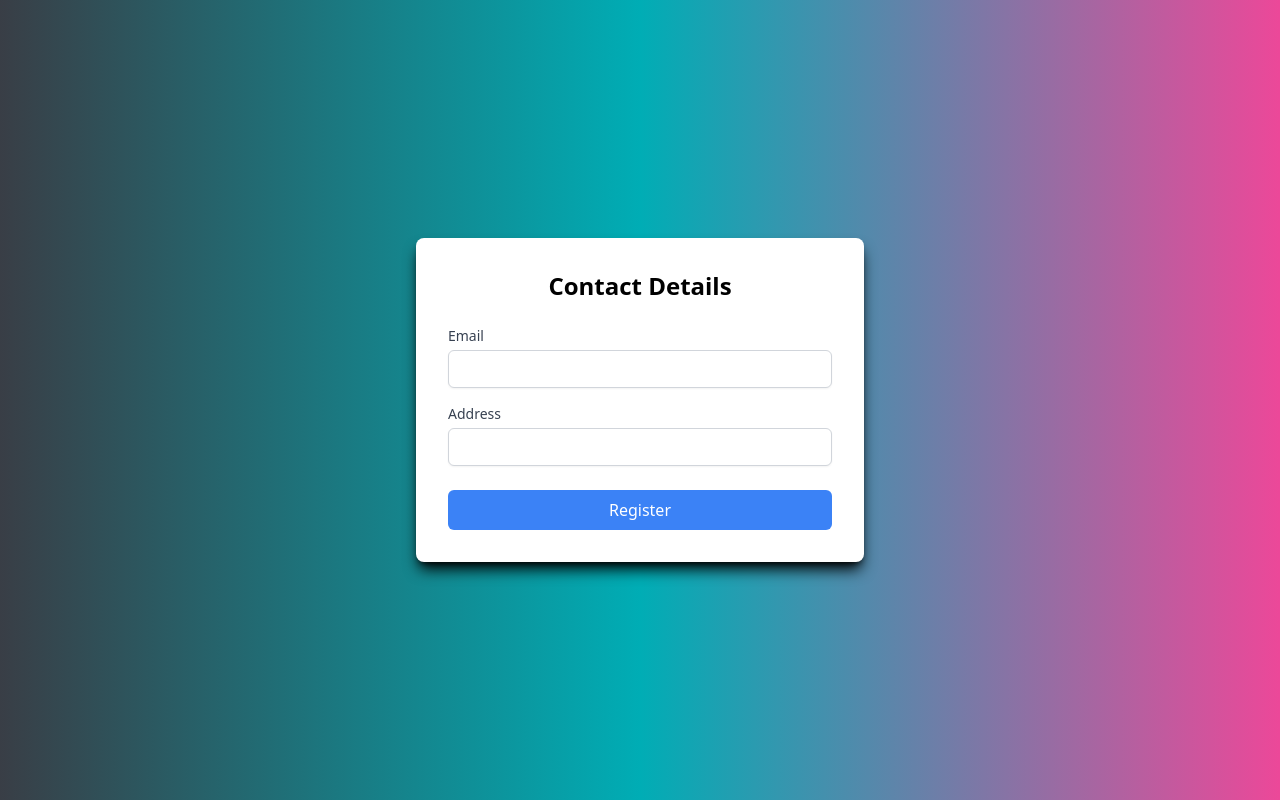
After one commit to shrek-28/scc-2, a Flask app: page /address_redirect/4 in a window 1280 px wide. The commit adds this page. Run offline with Flask 3, Linux system fonts and the light colour scheme; data comes from the database, SQL or seed files in the repository; style sheets or scripts are compiled from the project's sources.

Commit message:
Address Redirect
fuck you instance\site.db

```diff
--- a/app/csv_files/app.csv
+++ b/app/csv_files/app.csv
@@ -1,4 +1,3 @@
 id,item,amount,hospital_username,status,urgency,timestamp
-1,Paracetamol,100.0,new_hospital,received,False,2024-07-04T16:49:20.478225
-2,Dolo,1000.0,new_hospital,received,True,2024-07-04T16:58:14.316653
-3,Dolo,100000.0,new_hospital,received,False,2024-07-04T17:06:42.299483
+1,Paracetamol,12.0,new_hospital,received,True,2024-07-04T18:43:21.737843
+2,Dolo,20.0,new_hospital,received,False,2024-07-04T19:10:48.889490
--- a/app/forms.py
+++ b/app/forms.py
@@ -8,13 +8,17 @@ class RegistrationForm(FlaskForm):
     password = PasswordField('Password', validators=[DataRequired()])
     user_type = SelectField('Type of Service', choices=[('hospital', 'Hospital'), ('vendor', 'Vendor'), ('delivery', 'Delivery')])
     submit = SubmitField('Register')
-    #email = EmailField('Email address', validators=[DataRequired(), Email()])
     phone_no = StringField('Phone Number', validators=[DataRequired(), Length(max=10)])
 
     def validate_username(self, username):
         user = User.query.filter_by(username=username.data).first()
         if user:
             raise ValidationError('That username is taken. Please choose a different one.')
+
+class AddressEmailForm(FlaskForm):
+    email = EmailField('Email', validators=[DataRequired(), Email()])
+    address = StringField('Address', validators= [DataRequired(),Length(max = 80)])
+    submit = SubmitField('Register')
 
 class LoginForm(FlaskForm):
     username = StringField('Username', validators=[DataRequired()])
--- a/app/models.py
+++ b/app/models.py
@@ -43,6 +43,7 @@ class User(db.Model, UserMixin):
     user_type = db.Column(db.String(50), nullable=False)
     email = db.Column(db.String(50),nullable = True)
     phone_no = db.Column(db.String(10),nullable = True)
+    address = db.Column(db.String(80),nullable = True)
 
     def __repr__(self):
         return f"User('{self.username}', '{self.user_type}')"
--- a/app/routes.py
+++ b/app/routes.py
@@ -2,11 +2,10 @@ from flask import Blueprint, render_template, url_for, flash, redirect, request
 from flask_login import login_user, current_user, logout_user, login_required
 from app import db, bcrypt
 from app.models import User, Order
-from app.forms import RegistrationForm, LoginForm, OrderForm
+from app.forms import RegistrationForm, LoginForm, OrderForm, AddressEmailForm
 from sqlalchemy import or_
 
 bp = Blueprint('routes', __name__)
-
 @bp.route("/")
 @bp.route("/home")
 def home():
@@ -20,13 +19,34 @@ def register():
     if form.validate_on_submit():
         hashed_password = bcrypt.generate_password_hash(form.password.data).decode('utf-8')
         user = User(username=form.username.data, password_hash=hashed_password, user_type=form.user_type.data, phone_no = form.phone_no.data)
+        global temp_user_id
+
         db.session.add(user)
+        temp_user_id = user.id
+        db.session.commit()
+        if user.user_type != 'delivery':
+            return redirect(url_for('routes.address_redirect', user_id = user.id))
+        flash('Your account has been created! You are now able to log in', 'success')
+        return redirect(url_for('routes.login'))
+    else:
+        print(form.errors)
+    return render_template('register.html', title='Register', form=form)
+
+@bp.route("/address_redirect/<int:user_id>", methods=['GET', 'POST'])
+def address_redirect(user_id):
+    form = AddressEmailForm()
+    user = User.query.get(user_id)
+    if not user:
+        redirect(url_for('routes.register'))
+    if form.validate_on_submit():
+        user.email = form.email.data
+        user.address = form.address.data
         db.session.commit()
         flash('Your account has been created! You are now able to log in', 'success')
         return redirect(url_for('routes.login'))
     else:
         print(form.errors)
-    return render_template('register.html', title='Register', form=form)
+    return render_template('address_redirect.html', form=form, user_id = user_id)
 
 @bp.route("/login", methods=['GET', 'POST'])
 def login():
--- /dev/null
+++ b/app/templates/address_redirect.html
@@ -0,0 +1,25 @@
+{% extends "base.html" %}
+{% block title %}Details{% endblock %}
+{% block content %}
+<div class="bg-cover bg-center h-screen bg-gradient-to-r from-[#393E46] via-[#00ADB5] to-pink-500 flex items-center justify-center">
+<div class="w-full max-w-md">
+    <div class="bg-white shadow-lg rounded-lg p-8 shadow-black">
+        <h2 class="text-2xl font-bold text-center mb-6">Contact Details</h2>
+        <form method="POST" action="{{ url_for('routes.address_redirect', user_id=user_id) }}">
+            {{ form.hidden_tag() }}
+            <div class="mb-4">
+                {{ form.email.label(class="block text-sm font-medium text-gray-700") }}
+                {{ form.email(class="mt-1 block w-full px-3 py-2 border border-gray-300 rounded-md shadow-sm focus:outline-none focus:ring-indigo-500 focus:border-indigo-500 sm:text-sm") }}
+            </div>
+            <div class="mb-4">
+                {{ form.address.label(class="block text-sm font-medium text-gray-700") }}
+                {{ form.address(class="mt-1 block w-full px-3 py-2 border border-gray-300 rounded-md shadow-sm focus:outline-none focus:ring-[#00ADB5] focus:border[#00ADB5] sm:text-sm") }}
+            </div>
+            <div class="mt-6">
+                {{ form.submit(class="w-full bg-blue-500 text-white py-2 px-4 rounded-md hover:bg-blue-600 focus:outline-none focus:bg-blue-700 transition duration-150") }}
+            </div>
+        </form>
+    </div>
+</div>
+</div>
+{% endblock %}
```
Also changed, not shown: app/templates/dev_page.html (+8 -2 lines), migrations/versions/3e706d1bf72f_.py (added, +32 -0 lines), migrations/versions/a2b3d98b64d1_.py (added, +40 -0 lines), 1 other file.
